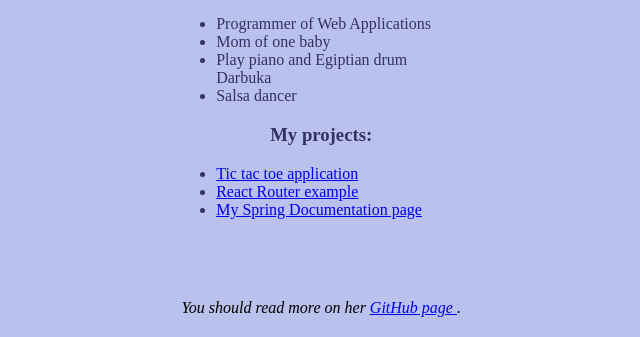
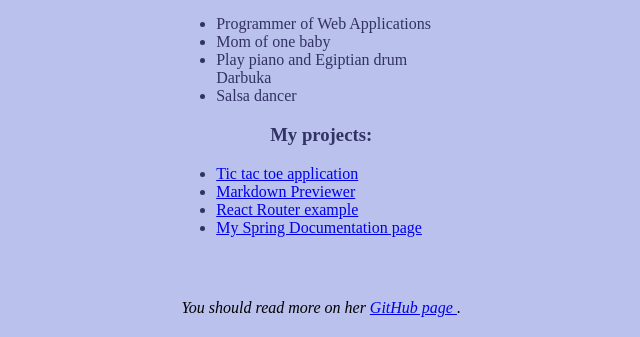
Before and after one commit to tsharon-byte/tsharon-byte.github.io, a plain HTML site: page index.html in a window 1280 px wide. Shown: the part 463-800 px from the top of the page, without its empty margins (314-954 px from the left). Drawn offline with Linux system fonts and the light colour scheme.

Commit message:
added new link to Markdown Previewer

```diff
--- a/index.html
+++ b/index.html
@@ -36,11 +36,13 @@
                 </h3>
             </header>
             <ul>
-                <li><a id="tic-tac-toe-link" target="_blank"
+                <li><a id="tic-tac-toe-link"
                        href="https://tsharon-byte.github.io/tic-tac-toe/">Tic tac toe application</a></li>
-                <li><a id="react-router-example" target="_blank"
+                <li><a id="markdown-previewer"
+                       href="http://tsharon-byte.github.io/markdown-previewer/">Markdown Previewer</a></li>
+                <li><a id="react-router-example"
                        href="https://tsharon-byte.github.io/react-router-example/">React Router example</a></li>
-                <li><a id="spring-documentation" target="_blank"
+                <li><a id="spring-documentation"
                        href="https://tsharon-byte.github.io/spring-documentation/">My Spring Documentation page</a></li>
             </ul>
         </section>
```
